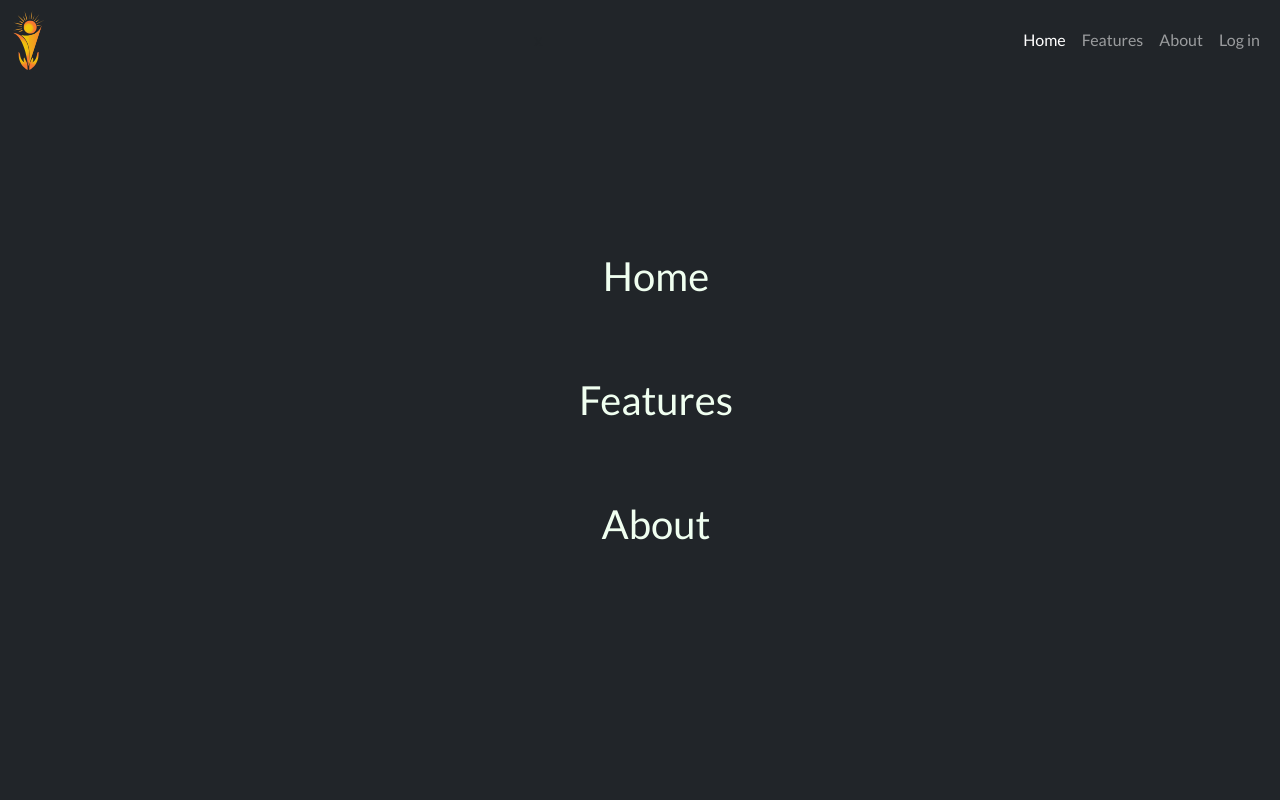
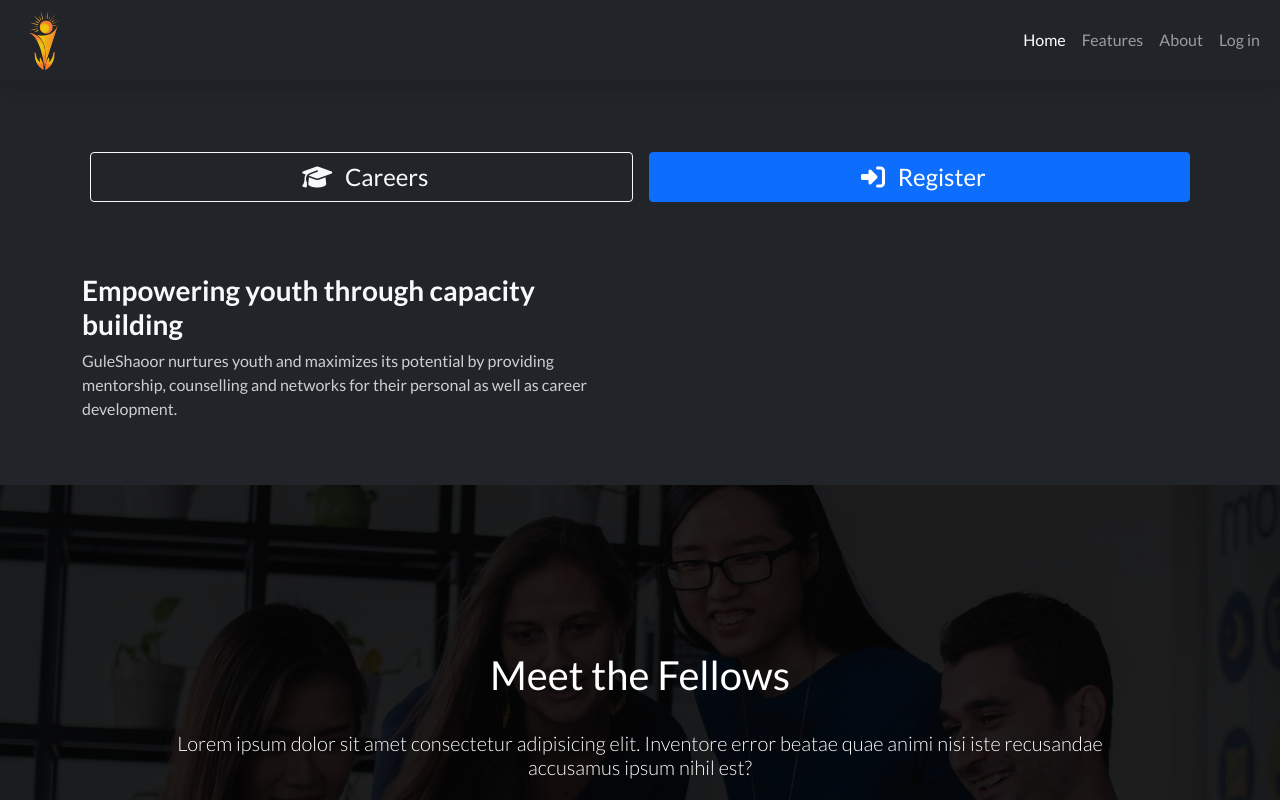
Before and after one commit to sibteali786/Web_Project, a React (Create React App) app: page / in a window 1280 px wide. Shown: the top 800 px of the page. Built offline with nearby package versions, Linux system fonts and the light colour scheme.

Commit message:
made initial styling in hero section

```diff
--- a/public/index.html
+++ b/public/index.html
@@ -34,6 +34,7 @@
       href="https://fonts.googleapis.com/css?family=Lato:100,100italic,300,300italic,regular,italic,700,700italic,900,900italic"
       rel="stylesheet"
     />
+    <script src="https://use.fontawesome.com/cd3b4fa056.js"></script>
     <title>React App</title>
   </head>
   <body>
--- a/src/Pages/Home.js
+++ b/src/Pages/Home.js
@@ -1,9 +1,11 @@
 import React from "react";
 import Navbar from "../components/Navbar";
+import Hero from "../components/Hero";
 const Home = () => {
   return (
     <div>
       <Navbar />
+      <Hero/>
     </div>
   );
 };
--- /dev/null
+++ b/src/Styles/Hero.module.css
@@ -0,0 +1,3 @@
+.btnText {
+  font-size: clamp(1rem, 3vh, 4rem);
+}
--- /dev/null
+++ b/src/components/Hero.js
@@ -0,0 +1,40 @@
+import React from "react";
+import { Fragment } from "react";
+import styles from "../Styles/Hero.module.css";
+const Hero = () => {
+  return (
+    <Fragment>
+      <section style={{ marginTop: "80px" }} className={`bg-dark p-5`}>
+        <div className="container">
+          <div className="d-flex justify-content-start align-content-center">
+            <button
+              className={`${styles.btnText} btn btn-outline-light mx-2 my-4 flex-grow-1`}
+            >
+              <i className="fa fa-graduation-cap mx-2"></i> Careers
+            </button>
+            <button
+              className={`${styles.btnText} btn btn-primary mx-2 my-4 flex-grow-1`}
+            >
+              <i className="fa fa-sign-in mx-2"></i> Register
+            </button>
+          </div>
+          <div className="d-block d-md-flex align-content-md-center md-justify-content-md-between mt-5 ">
+            <div className="w-50">
+              <p className="fw-bold h3 text-light">
+                Empowering youth through capacity building{" "}
+              </p>
+              <p className="fs-6 text-light " style={{ opacity: "0.8" }}>
+                GuleShaoor nurtures youth and maximizes its potential by
+                providing mentorship, counselling and networks for their
+                personal as well as career development.
+              </p>
+            </div>
+            <div>{/* Gule Shaoor Image */}</div>
+          </div>
+        </div>
+      </section>
+    </Fragment>
+  );
+};
+
+export default Hero;
--- a/src/components/Navbar.js
+++ b/src/components/Navbar.js
@@ -3,9 +3,10 @@ import styles from "../Styles/Navbar.module.css";
 import { useState } from "react";
 import { Link, useHistory } from "react-router-dom";
 import AuthContext from "../Store/Auth-Context";
+import { Fragment } from "react";
 const Navbar = () => {
   const history = useHistory();
-  const [isCollapsed, setIsCollapsed] = useState(true);
+  const [isCollapsed, setIsCollapsed] = useState(false);
   const handleCollapsed = () => setIsCollapsed(!isCollapsed);
   const AuthCtx = useContext(AuthContext);
   const isLoggedIn = AuthCtx.isLoggedin;
@@ -14,12 +15,12 @@ const Navbar = () => {
     history.replace("/");
   };
   return (
-    <div className="mt-5">
+    <Fragment className="mt-5">
       <nav
-        className={`${styles.nav} navbar navbar-expand-md navbar-dark bg-dark fixed-top`}
+        className={`${styles.nav} navbar navbar-expand-md navbar-dark bg-dark fixed-top shadow`}
       >
         <div className="container-fluid">
-          <span className="navbar-brand" href="#">
+          <span className="navbar-brand ms-3" href="#">
             <img
               src={require("../Images/final_copy.svg").default}
               alt="logo"
@@ -84,7 +85,7 @@ const Navbar = () => {
           </a>
         </ul>
       </div>
-    </div>
+    </Fragment>
   );
 };
 
--- a/src/components/mentorship-section/Layout.js
+++ b/src/components/mentorship-section/Layout.js
@@ -5,7 +5,7 @@ import SectionText from "./SectionText";
 
 const Layout = () => {
   return (
-    <div className="container-fluid p-0" style={{ marginTop: "70px" }}>
+    <div className="container-fluid p-0">
       <Header />
       <SectionText />
       <div className="px-3 px-sm-4 px-md-5 pb-5 text-center">
```
